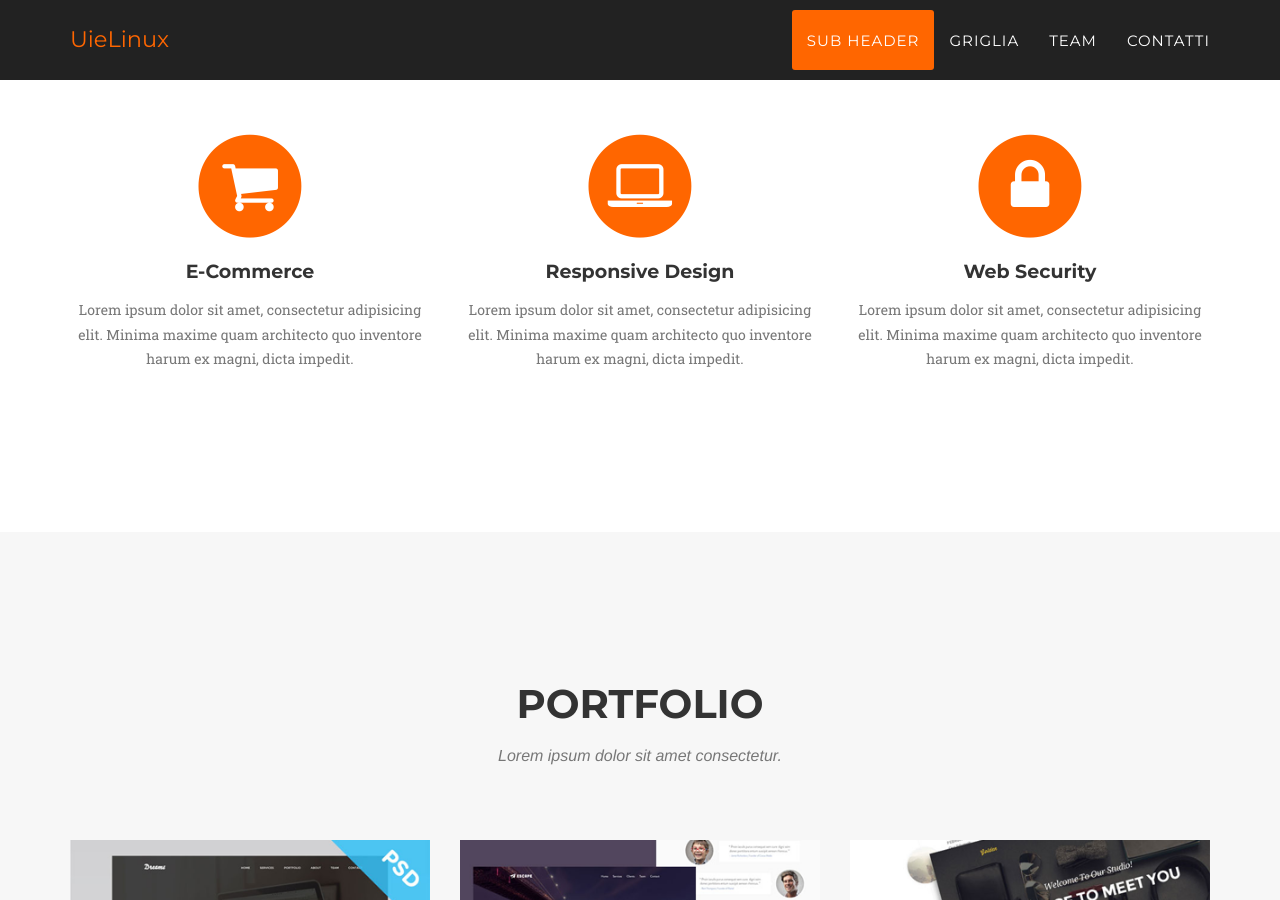
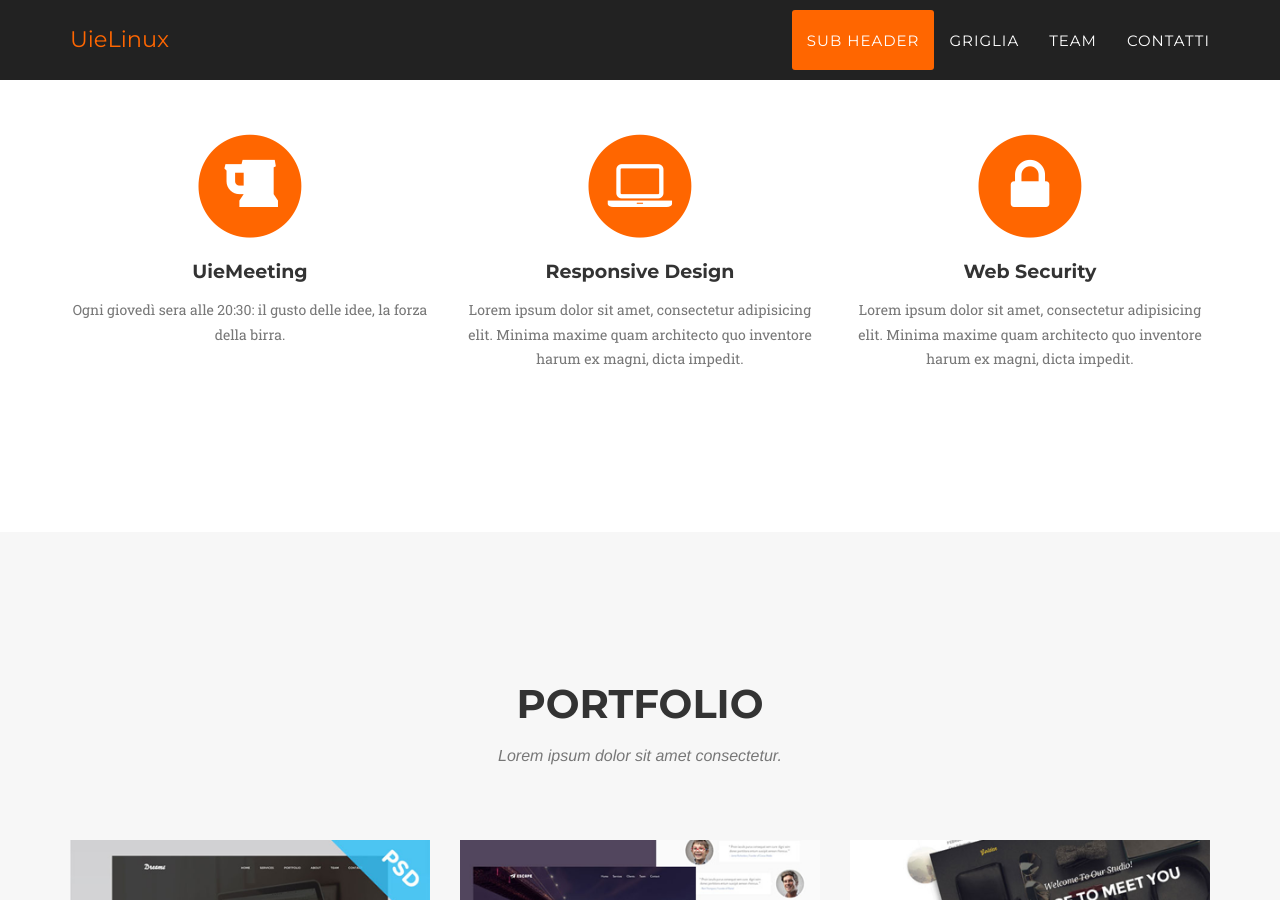
Before and after one commit to UieLinux/UieLinux.github.io, a Jekyll site: the page built from index.html, in a window 1280 px wide and 900 px high, scrolled down 1013 px. Built offline with Jekyll 4.4.1, drawn with Linux system fonts in a browser that asks for light colours; some web fonts are replaced.

Commit message:
services section (work in progress)

```diff
--- a/_includes/services.html
+++ b/_includes/services.html
@@ -11,10 +11,10 @@
                 <div class="col-md-4">
                     <span class="fa-stack fa-4x">
                         <i class="fa fa-circle fa-stack-2x text-primary"></i>
-                        <i class="fa fa-shopping-cart fa-stack-1x fa-inverse"></i>
+                        <i class="fa fa-beer fa-stack-1x fa-inverse"></i>
                     </span>
-                    <h4 class="service-heading">E-Commerce</h4>
-                    <p class="text-muted">Lorem ipsum dolor sit amet, consectetur adipisicing elit. Minima maxime quam architecto quo inventore harum ex magni, dicta impedit.</p>
+                    <h4 class="service-heading">UieMeeting</h4>
+                    <p class="text-muted">Ogni giovedì sera alle 20:30: il gusto delle idee, la forza della birra.</p>
                 </div>
                 <div class="col-md-4">
                     <span class="fa-stack fa-4x">
```
